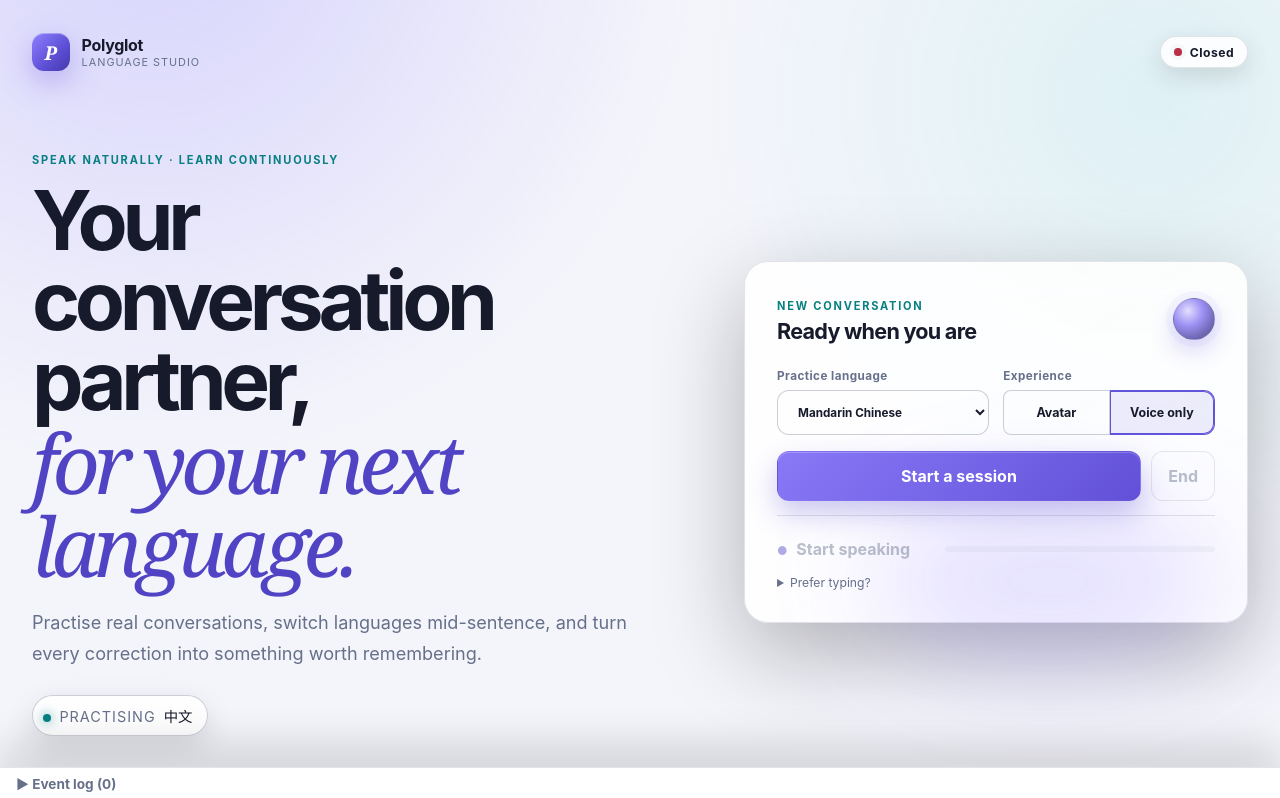
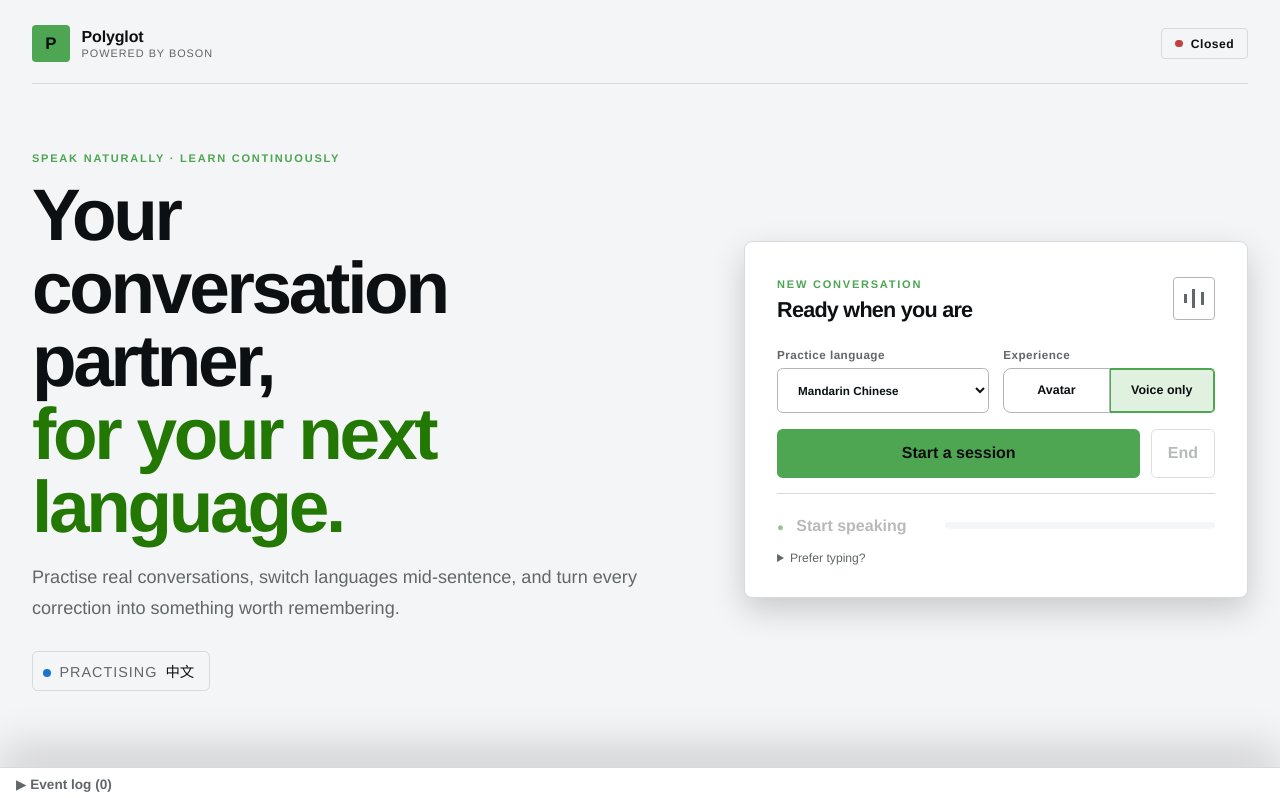
Before and after one commit to stanley-cao/boson-ai-hackathon, a React (Vite) app: page / in a window 1280 px wide. Shown: the top 798 px of the page. Built offline with nearby package versions, Linux system fonts and the light colour scheme.

Commit message:
Align the interface with Boson's visual identity

```diff
--- a/src/App.tsx
+++ b/src/App.tsx
@@ -225,7 +225,7 @@ export default function App() {
           <span className="brand-mark" aria-hidden="true">P</span>
           <span>
             <strong>Polyglot</strong>
-            <small>Language studio</small>
+            <small>Powered by Boson</small>
           </span>
         </a>
         <StatusBar connection={connection} activity={activity} closeMessage={closeMessage} />
--- a/src/index.css
+++ b/src/index.css
@@ -903,52 +903,52 @@ code {
 /* --- Polyglot studio visual refresh --- */
 
 :root {
-  --bg: #090d18;
-  --bg-soft: #101728;
-  --panel: rgba(20, 29, 48, 0.82);
-  --panel-solid: #141d30;
-  --panel-raised: #19243a;
-  --border: rgba(167, 184, 219, 0.16);
-  --border-strong: rgba(167, 184, 219, 0.28);
-  --text: #f7f9ff;
-  --muted: #a8b1c7;
-  --accent: #8b7cff;
-  --accent-bright: #b9adff;
-  --accent-soft: rgba(139, 124, 255, 0.15);
-  --cyan: #6de1de;
-  --error: #ff8c9b;
-  --ok: #66dfad;
-  --warn: #ffd479;
-  --script-latin: #a9c9ff;
-  --script-han: #f1b6e6;
-  --correction: #ff8c9b;
-  --phrase: #66dfad;
-  --pronunciation: #be9cff;
+  --bg: #0d0d10;
+  --bg-soft: #0d1012;
+  --panel: #141719;
+  --panel-solid: #111315;
+  --panel-raised: #191c1f;
+  --border: #363b42;
+  --border-strong: #4c5259;
+  --text: #f9fbfc;
+  --muted: #b2b6b9;
+  --accent: #8dfa43;
+  --accent-bright: #a4ff68;
+  --accent-soft: rgba(141, 250, 67, 0.11);
+  --cyan: #7ca5ff;
+  --error: #ff6b6b;
+  --ok: #34d399;
+  --warn: #f59e0b;
+  --script-latin: #7ca5ff;
+  --script-han: #8dfa43;
+  --correction: #ff6b6b;
+  --phrase: #34d399;
+  --pronunciation: #7ca5ff;
   color-scheme: dark;
-  font-family: Inter, ui-sans-serif, -apple-system, BlinkMacSystemFont, "Segoe UI", sans-serif;
+  font-family: "Avenir Next", Avenir, "Helvetica Neue", Arial, sans-serif;
   font-synthesis: none;
 }
 
 @media (prefers-color-scheme: light) {
   :root {
-    --bg: #f4f5fb;
-    --bg-soft: #e9ebf5;
-    --panel: rgba(255, 255, 255, 0.86);
+    --bg: #f4f5f7;
+    --bg-soft: #e9ecef;
+    --panel: #ffffff;
     --panel-solid: #ffffff;
     --panel-raised: #ffffff;
-    --border: rgba(42, 50, 79, 0.13);
-    --border-strong: rgba(42, 50, 79, 0.23);
-    --text: #171a2b;
-    --muted: #66708a;
-    --accent: #6254d9;
-    --accent-bright: #5144c4;
-    --accent-soft: rgba(98, 84, 217, 0.1);
-    --cyan: #087f83;
-    --error: #b82f47;
-    --ok: #16724e;
-    --warn: #8a6107;
-    --script-latin: #245eb5;
-    --script-han: #9d347f;
+    --border: #d6d9de;
+    --border-strong: #b2b6b9;
+    --text: #0d1012;
+    --muted: #616669;
+    --accent: #4ea552;
+    --accent-bright: #237804;
+    --accent-soft: #e0f1e0;
+    --cyan: #1a74d0;
+    --error: #c24141;
+    --ok: #237804;
+    --warn: #9a6700;
+    --script-latin: #1a74d0;
+    --script-han: #237804;
     color-scheme: light;
   }
 }
@@ -958,33 +958,20 @@ html {
 }
 
 body {
-  background:
-    radial-gradient(circle at 12% -10%, rgba(112, 92, 255, 0.22), transparent 34rem),
-    radial-gradient(circle at 90% 12%, rgba(50, 205, 199, 0.11), transparent 28rem),
-    var(--bg);
-  background-attachment: fixed;
+  background: var(--bg);
 }
 
 body::before {
-  content: "";
-  position: fixed;
-  inset: 0;
-  pointer-events: none;
-  opacity: 0.035;
-  background-image: linear-gradient(rgba(255,255,255,.5) 1px, transparent 1px),
-    linear-gradient(90deg, rgba(255,255,255,.5) 1px, transparent 1px);
-  background-size: 56px 56px;
-  mask-image: linear-gradient(to bottom, black, transparent 62%);
+  content: none;
 }
 
 button,
 input,
 select {
-  border-radius: 0.75rem;
+  border-radius: 0.35rem;
   border-color: var(--border-strong);
   background: rgba(255, 255, 255, 0.035);
-  transition: border-color 160ms ease, background 160ms ease, color 160ms ease,
-    transform 160ms ease, box-shadow 160ms ease;
+  transition: border-color 140ms ease, background 140ms ease, color 140ms ease;
 }
 
 button {
@@ -994,14 +981,13 @@ button {
 button:hover:not(:disabled) {
   border-color: var(--accent);
   background: var(--accent-soft);
-  transform: translateY(-1px);
 }
 
 button:focus-visible,
 input:focus-visible,
 select:focus-visible,
 summary:focus-visible {
-  outline: 3px solid rgba(139, 124, 255, 0.28);
+  outline: 3px solid color-mix(in srgb, var(--accent) 32%, transparent);
   outline-offset: 2px;
 }
 
@@ -1017,7 +1003,9 @@ summary:focus-visible {
   justify-content: space-between;
   gap: 1rem;
   min-height: 4rem;
-  margin-bottom: clamp(2rem, 5vw, 4.5rem);
+  margin-bottom: clamp(2.5rem, 5vw, 4.5rem);
+  padding-bottom: 1rem;
+  border-bottom: 1px solid var(--border);
 }
 
 .brand {
@@ -1033,14 +1021,11 @@ summary:focus-visible {
   width: 2.35rem;
   height: 2.35rem;
   place-items: center;
-  border-radius: 0.75rem;
-  color: #fff;
-  font-family: Georgia, serif;
-  font-size: 1.2rem;
-  font-style: italic;
+  border-radius: 0.25rem;
+  color: #0d0d10;
+  font-size: 1.05rem;
   font-weight: 700;
-  background: linear-gradient(135deg, #8f80ff, #5b4ed3 62%, #4439ab);
-  box-shadow: 0 10px 30px rgba(94, 76, 220, 0.35), inset 0 1px rgba(255,255,255,.35);
+  background: var(--accent);
 }
 
 .brand strong,
@@ -1050,7 +1035,7 @@ summary:focus-visible {
 
 .brand strong {
   font-size: 1rem;
-  letter-spacing: -0.02em;
+  letter-spacing: -0.01em;
 }
 
 .brand small {
@@ -1066,10 +1051,9 @@ summary:focus-visible {
   margin: 0;
   padding: 0.45rem 0.8rem;
   border-color: var(--border);
-  border-radius: 999px;
-  background: var(--panel);
-  box-shadow: 0 8px 25px rgba(0,0,0,.12);
-  backdrop-filter: blur(18px);
+  border-radius: 0.25rem;
+  background: transparent;
+  box-shadow: none;
 }
 
 .status-text {
@@ -1083,11 +1067,11 @@ summary:focus-visible {
 .dot {
   width: 0.48rem;
   height: 0.48rem;
-  box-shadow: 0 0 0 4px rgba(168,177,199,.08);
+  box-shadow: none;
 }
 
 .dot-open {
-  box-shadow: 0 0 0 4px rgba(102,223,173,.12), 0 0 12px var(--ok);
+  box-shadow: none;
 }
 
 .hero {
@@ -1104,7 +1088,7 @@ summary:focus-visible {
 
 .eyebrow,
 .section-kicker {
-  color: var(--cyan);
+  color: var(--accent);
   font-size: 0.69rem;
   font-weight: 750;
   letter-spacing: 0.16em;
@@ -1112,17 +1096,18 @@ summary:focus-visible {
 }
 
 .hero h1 {
-  max-width: 13ch;
+  max-width: 14ch;
   margin: 0.8rem 0 1.15rem;
-  font-size: clamp(2.8rem, 6.4vw, 5.65rem);
-  line-height: 0.98;
-  letter-spacing: -0.065em;
+  font-size: clamp(2.7rem, 5.7vw, 5rem);
+  line-height: 1;
+  letter-spacing: -0.045em;
 }
 
 .hero h1 em {
   color: var(--accent-bright);
-  font-family: Georgia, "Times New Roman", serif;
-  font-weight: 500;
+  font-family: inherit;
+  font-style: normal;
+  font-weight: 600;
 }
 
 .lede {
@@ -1136,10 +1121,10 @@ summary:focus-visible {
 .practice {
   margin: 0;
   padding: 0.55rem 0.9rem 0.55rem 0.65rem;
-  border-color: var(--border-strong);
-  background: var(--panel);
-  box-shadow: 0 10px 30px rgba(0,0,0,.12);
-  backdrop-filter: blur(14px);
+  border-color: var(--border);
+  border-radius: 0.35rem;
+  background: transparent;
+  box-shadow: none;
 }
 
 .practice::before {
@@ -1148,7 +1133,7 @@ summary:focus-visible {
   height: 0.5rem;
   border-radius: 50%;
   background: var(--cyan);
-  box-shadow: 0 0 12px color-mix(in srgb, var(--cyan) 75%, transparent);
+  box-shadow: none;
 }
 
 .practice-label {
@@ -1161,23 +1146,13 @@ summary:focus-visible {
   position: relative;
   padding: clamp(1.25rem, 3vw, 2rem);
   border: 1px solid var(--border);
-  border-radius: 1.5rem;
-  background: linear-gradient(145deg, rgba(255,255,255,.055), rgba(255,255,255,.015)), var(--panel);
-  box-shadow: 0 30px 90px rgba(0,0,0,.28), inset 0 1px rgba(255,255,255,.08);
-  backdrop-filter: blur(24px);
+  border-radius: 0.5rem;
+  background: var(--panel);
+  box-shadow: 0 12px 32px rgba(0,0,0,.18);
 }
 
 .session-card::after {
-  content: "";
-  position: absolute;
-  right: 1.5rem;
-  bottom: -2.5rem;
-  z-index: -1;
-  width: 70%;
-  height: 45%;
-  border-radius: 50%;
-  background: rgba(112,92,255,.18);
-  filter: blur(55px);
+  content: none;
 }
 
 .session-card-head {
@@ -1195,19 +1170,32 @@ summary:focus-visible {
 }
 
 .session-orb {
+  position: relative;
   width: 2.65rem;
   height: 2.65rem;
   border: 1px solid var(--border-strong);
-  border-radius: 50%;
-  background: radial-gradient(circle at 35% 30%, #d8d2ff, #7564ee 40%, #362b91 74%);
-  box-shadow: 0 0 0 7px rgba(139,124,255,.08), 0 10px 26px rgba(84,66,213,.35);
-  opacity: 0.72;
+  border-radius: 0.25rem;
+  color: var(--muted);
+  background: transparent;
+  box-shadow: none;
+  opacity: 1;
+}
+
+.session-orb::before {
+  content: "";
+  position: absolute;
+  inset: 0.65rem;
+  background:
+    linear-gradient(currentColor, currentColor) left center / 3px 48% no-repeat,
+    linear-gradient(currentColor, currentColor) center / 3px 100% no-repeat,
+    linear-gradient(currentColor, currentColor) right center / 3px 68% no-repeat;
 }
 
 .session-orb--open {
-  background: radial-gradient(circle at 35% 30%, #dcfff2, #4bd49d 42%, #176f54 75%);
-  box-shadow: 0 0 0 7px rgba(102,223,173,.1), 0 10px 28px rgba(56,194,142,.35);
-  opacity: 1;
+  border-color: var(--accent);
+  color: var(--accent);
+  background: var(--accent-soft);
+  box-shadow: none;
 }
 
 .session-options {
@@ -1244,12 +1232,12 @@ summary:focus-visible {
 .mode-toggle button {
   flex: 1;
   padding-inline: 0.6rem;
-  border-radius: 0.7rem 0 0 0.7rem;
+  border-radius: 0.3rem 0 0 0.3rem;
   font-size: 0.78rem;
 }
 
 .mode-toggle button:last-child {
-  border-radius: 0 0.7rem 0.7rem 0;
+  border-radius: 0 0.3rem 0.3rem 0;
 }
 
 .mode-toggle .mode-on {
@@ -1272,15 +1260,15 @@ summary:focus-visible {
 
 .primary-action {
   border-color: transparent;
-  color: #fff;
-  background: linear-gradient(135deg, #8979f7, #6251d8);
-  box-shadow: 0 13px 28px rgba(80,63,202,.28), inset 0 1px rgba(255,255,255,.22);
+  color: #0d0d10;
+  background: var(--accent);
+  box-shadow: none;
 }
 
 .primary-action:hover:not(:disabled) {
   border-color: transparent;
-  background: linear-gradient(135deg, #9789ff, #6c5be4);
-  box-shadow: 0 16px 34px rgba(80,63,202,.38), inset 0 1px rgba(255,255,255,.28);
+  background: var(--accent-bright);
+  box-shadow: none;
 }
 
 .secondary-action {
@@ -1308,7 +1296,6 @@ summary:focus-visible {
 .mic button:hover:not(:disabled) {
   color: var(--text);
   background: transparent;
-  transform: none;
 }
 
 .mic .mic-on {
@@ -1335,8 +1322,8 @@ summary:focus-visible {
 
 .meter-fill {
   border-radius: inherit;
-  background: linear-gradient(90deg, var(--accent), var(--cyan));
-  box-shadow: 0 0 12px rgba(109,225,222,.3);
+  background: var(--accent);
+  box-shadow: none;
 }
 
 .typed {
@@ -1386,10 +1373,9 @@ summary:focus-visible {
 .empty {
   margin-top: 0;
   border: 1px solid var(--border);
-  border-radius: 1.25rem;
+  border-radius: 0.5rem;
   background: var(--panel);
-  box-shadow: 0 18px 50px rgba(0,0,0,.14), inset 0 1px rgba(255,255,255,.045);
-  backdrop-filter: blur(18px);
+  box-shadow: 0 8px 24px rgba(0,0,0,.12);
 }
 
 .transcript-panel,
@@ -1455,10 +1441,10 @@ summary:focus-visible {
   max-width: 88%;
   padding: 0.85rem 1rem;
   border: 1px solid var(--border);
-  border-radius: 0.35rem 1rem 1rem 1rem;
-  background: rgba(255,255,255,.035);
+  border-radius: 0.15rem 0.5rem 0.5rem 0.5rem;
+  background: var(--panel-raised);
   line-height: 1.65;
-  box-shadow: 0 8px 22px rgba(0,0,0,.08);
+  box-shadow: none;
   animation: message-arrive 280ms cubic-bezier(.2,.8,.2,1) both;
   transition: border-color 180ms ease, background-color 180ms ease, box-shadow 180ms ease;
 }
@@ -1476,8 +1462,8 @@ summary:focus-visible {
 
 .turn.user {
   align-self: flex-end;
-  border: 1px solid rgba(139,124,255,.24);
-  border-radius: 1rem 0.35rem 1rem 1rem;
+  border: 1px solid color-mix(in srgb, var(--accent) 38%, var(--border));
+  border-radius: 0.5rem 0.15rem 0.5rem 0.5rem;
   background: var(--accent-soft);
 }
 
@@ -1517,15 +1503,15 @@ summary:focus-visible {
   place-items: center;
   padding: 1.5rem;
   text-align: center;
-  border-radius: 0.9rem;
+  border-radius: 0.35rem;
   background: rgba(255,255,255,.018);
 }
 
 .study-card {
   padding: 1rem;
-  border-radius: 0.9rem;
-  background: rgba(255,255,255,.035);
-  box-shadow: 0 8px 24px rgba(0,0,0,.08);
+  border-radius: 0.35rem;
+  background: var(--panel-raised);
+  box-shadow: none;
 }
 
 .study-target {
@@ -1533,17 +1519,15 @@ summary:focus-visible {
 }
 
 .replay-button {
-  border-radius: 999px;
+  border-radius: 0.25rem;
   color: var(--accent-bright);
   background: var(--accent-soft);
 }
 
 .avatar-stage {
   margin: 0;
-  border-radius: 1.25rem;
-  background:
-    radial-gradient(circle at 50% 32%, rgba(139,124,255,.18), transparent 45%),
-    var(--panel);
+  border-radius: 0.5rem;
+  background: var(--panel);
 }
 
 .avatar-waiting::before {
@@ -1556,16 +1540,15 @@ summary:focus-visible {
 }
 
 .recap-screen {
-  border-radius: 1.5rem;
+  border-radius: 0.5rem;
   background: var(--panel);
-  box-shadow: 0 30px 80px rgba(0,0,0,.22);
-  backdrop-filter: blur(22px);
+  box-shadow: 0 12px 32px rgba(0,0,0,.18);
 }
 
 .recap-counts li,
 .recap-item {
-  border-radius: 0.9rem;
-  background: rgba(255,255,255,.035);
+  border-radius: 0.35rem;
+  background: var(--panel-raised);
 }
 
 .drawer {
@@ -1650,7 +1633,7 @@ summary:focus-visible {
 
   .session-card {
     padding: 1.05rem;
-    border-radius: 1.2rem;
+    border-radius: 0.5rem;
   }
 
   .session-options {
@@ -1677,7 +1660,7 @@ summary:focus-visible {
   .transcript-panel,
   .study-panel {
     padding: 0.85rem;
-    border-radius: 1rem;
+    border-radius: 0.5rem;
   }
 }
 
```
